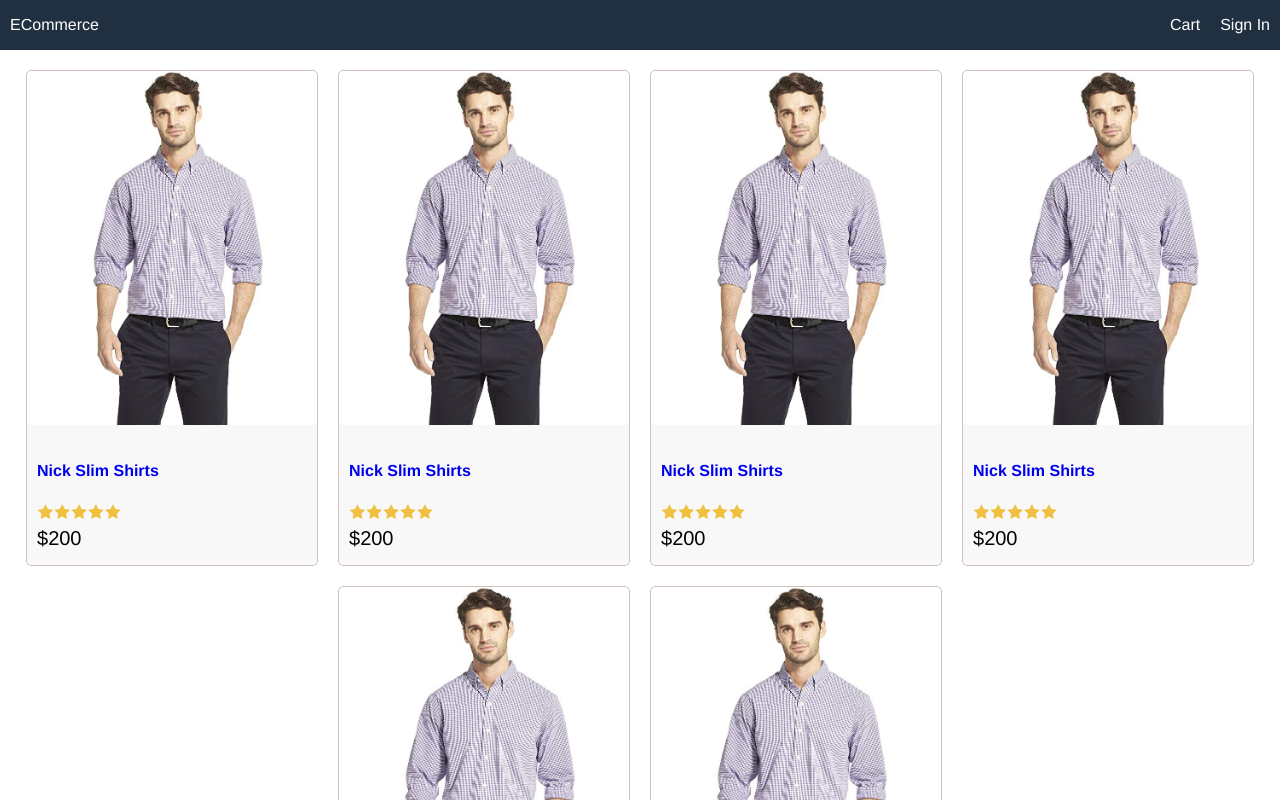
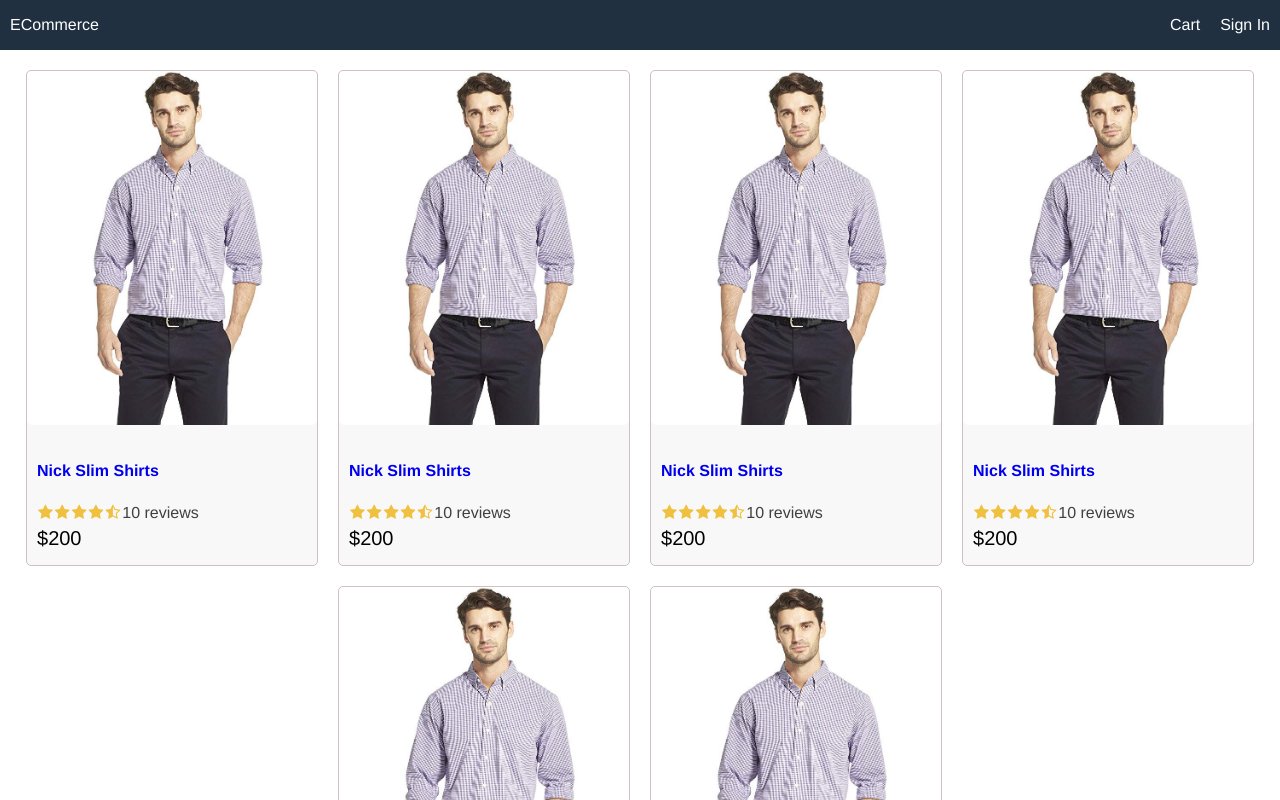
Before and after one commit to bismarck11th/ecommerce-react-node, a React (Create React App) app in the folder frontend/: page / in a window 1280 px wide. Shown: the top 800 px of the page. Built offline with nearby package versions, Linux system fonts and the light colour scheme.

Commit message:
create rating and product component

```diff
--- a/frontend/src/App.js
+++ b/frontend/src/App.js
@@ -1,3 +1,4 @@
+import { Product } from './components';
 import data from './data';
 
 function App() {
@@ -17,34 +18,7 @@
       <main>
         <div className="row center">
           {data.products.map((product) => (
-            <div className="card" key={product._id}>
-              <a href={`/product/${product._id}`}>
-                <img className="medium" src={product.image} alt="product" />
-              </a>
-              <div className="card-body">
-                <a href={`/product/${product._id}`}>
-                  <h2>{product.name}</h2>
-                </a>
-                <div className="rating">
-                  <span>
-                    <i className="fa fa-star"></i>
-                  </span>
-                  <span>
-                    <i className="fa fa-star"></i>
-                  </span>
-                  <span>
-                    <i className="fa fa-star"></i>
-                  </span>
-                  <span>
-                    <i className="fa fa-star"></i>
-                  </span>
-                  <span>
-                    <i className="fa fa-star"></i>
-                  </span>
-                </div>
-                <div className="price">${product.price}</div>
-              </div>
-            </div>
+            <Product key={product._id} product={product} />
           ))}
         </div>
       </main>
--- /dev/null
+++ b/frontend/src/components/Product.jsx
@@ -0,0 +1,23 @@
+import React from 'react';
+import { Rating } from '.';
+
+const Product = (props) => {
+  const { product } = props;
+
+  return (
+    <div className="card" key={product._id}>
+      <a href={`/product/${product._id}`}>
+        <img className="medium" src={product.image} alt="product" />
+      </a>
+      <div className="card-body">
+        <a href={`/product/${product._id}`}>
+          <h2>{product.name}</h2>
+        </a>
+        <Rating rating={product.rating} numReviews={product.numReviews} />
+        <div className="price">${product.price}</div>
+      </div>
+    </div>
+  );
+};
+
+export default Product;
--- /dev/null
+++ b/frontend/src/components/Rating.jsx
@@ -0,0 +1,68 @@
+import React from 'react';
+
+const Rating = (props) => {
+  const { rating, numReviews } = props;
+
+  return (
+    <div className="rating">
+      <span>
+        <i
+          className={
+            rating >= 1
+              ? 'fa fa-star'
+              : rating >= 0.5
+              ? 'fa fa-star-half-o'
+              : 'fa fa-star-o'
+          }
+        ></i>
+      </span>
+      <span>
+        <i
+          className={
+            rating >= 2
+              ? 'fa fa-star'
+              : rating >= 1.5
+              ? 'fa fa-star-half-o'
+              : 'fa fa-star-o'
+          }
+        ></i>
+      </span>
+      <span>
+        <i
+          className={
+            rating >= 3
+              ? 'fa fa-star'
+              : rating >= 2.5
+              ? 'fa fa-star-half-o'
+              : 'fa fa-star-o'
+          }
+        ></i>
+      </span>
+      <span>
+        <i
+          className={
+            rating >= 4
+              ? 'fa fa-star'
+              : rating >= 3.5
+              ? 'fa fa-star-half-o'
+              : 'fa fa-star-o'
+          }
+        ></i>
+      </span>
+      <span>
+        <i
+          className={
+            rating >= 5
+              ? 'fa fa-star'
+              : rating >= 4.5
+              ? 'fa fa-star-half-o'
+              : 'fa fa-star-o'
+          }
+        ></i>
+      </span>
+      <span>{numReviews + ' reviews'}</span>
+    </div>
+  );
+};
+
+export default Rating;
--- /dev/null
+++ b/frontend/src/components/index.js
@@ -0,0 +1,2 @@
+export { default as Product } from './Product';
+export { default as Rating } from './Rating';
--- a/frontend/src/index.css
+++ b/frontend/src/index.css
@@ -105,3 +105,6 @@
   color: #f0c040;
   margin: 0.1rem;
 }
+.rating span:last-child {
+  color: #404040;
+}
```
